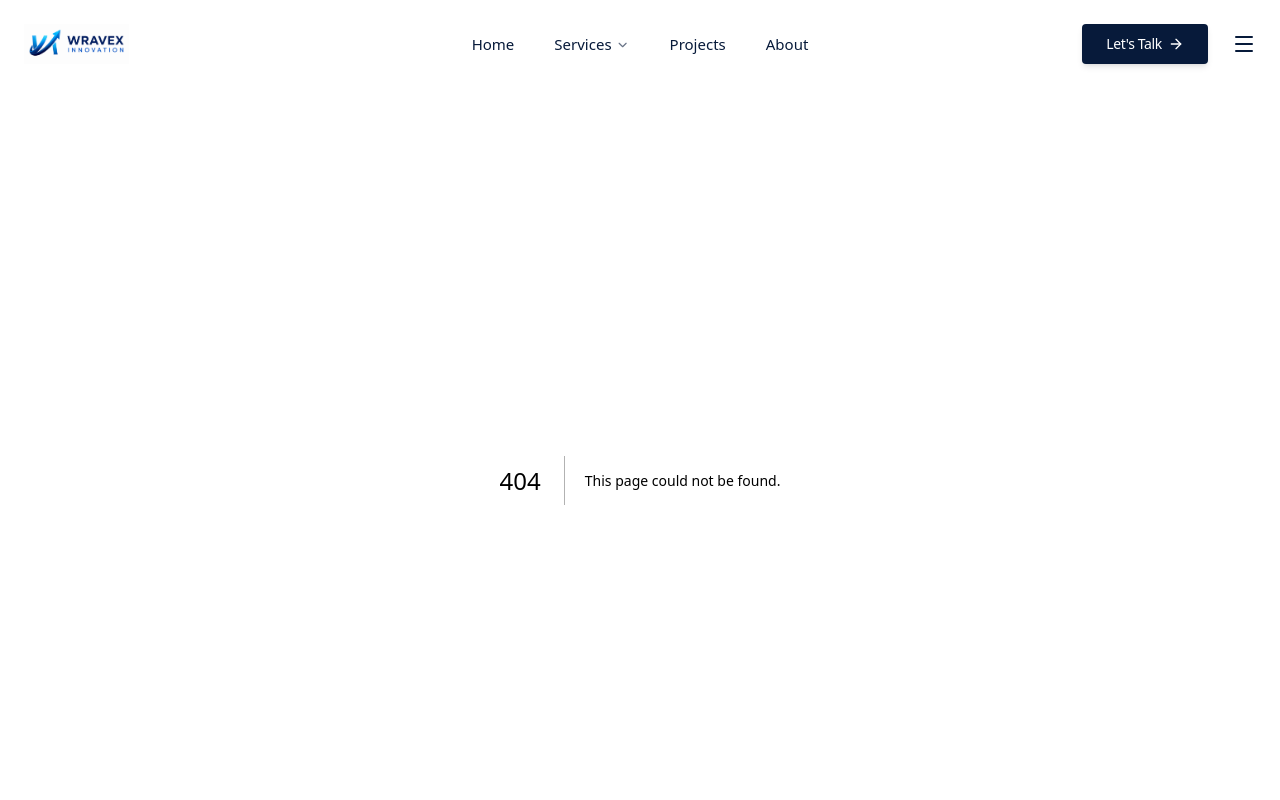
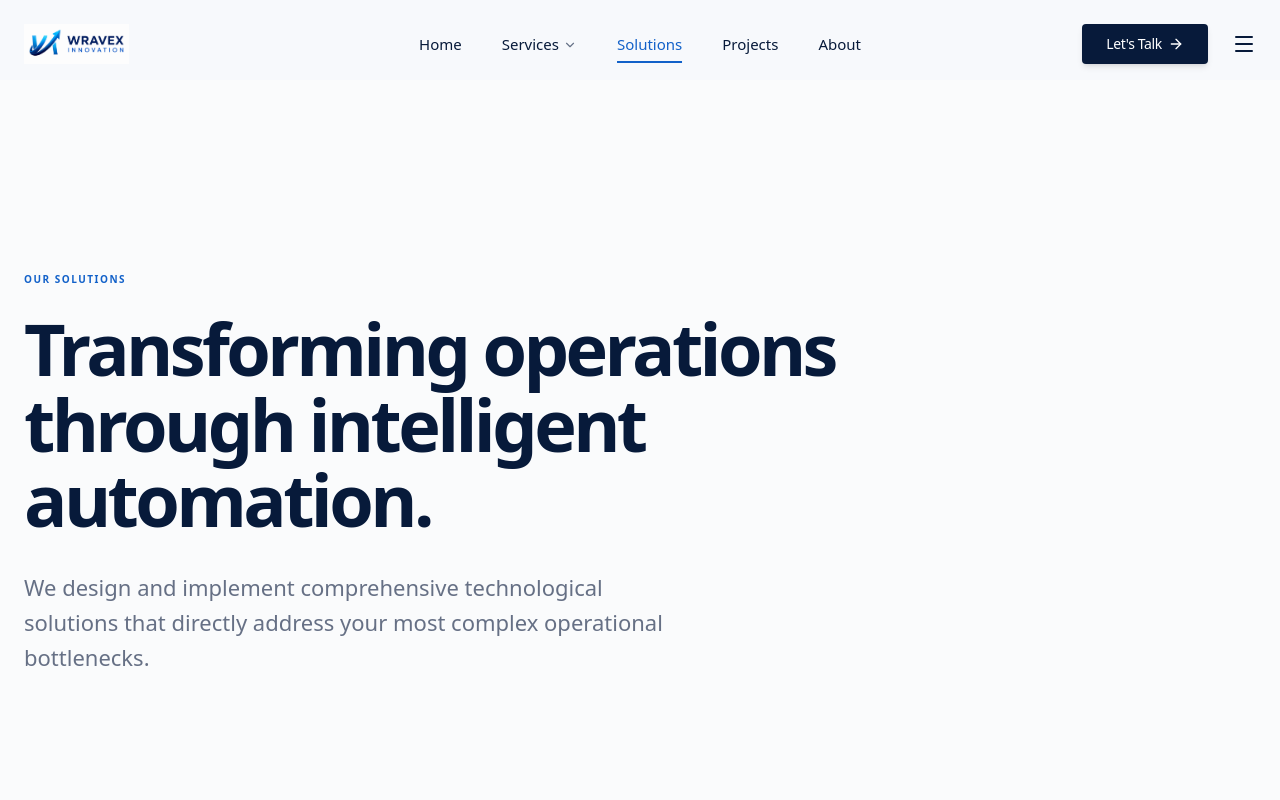
Before and after one commit to sayababbasi/wravex-website, a Next.js app: page /solutions in a window 1280 px wide. Before the commit this address had no page. Shown: the top 800 px of the page. Built offline with nearby package versions, Linux system fonts and the light colour scheme.

Commit message:
feat: build dedicated solutions page

```diff
--- /dev/null
+++ b/app/solutions/SolutionsClient.tsx
@@ -0,0 +1,37 @@
+"use client"
+import * as React from "react"
+import { motion } from "framer-motion"
+import { Solutions as SolutionsSection } from "@/components/sections/Solutions"
+import { CTA } from "@/components/sections/CTA"
+
+export function SolutionsClient() {
+  return (
+    <>
+      <section className="pt-40 pb-24 md:pt-48 md:pb-32 bg-[#FAFBFC] border-b border-gray-100">
+        <div className="container mx-auto px-6 max-w-[1400px]">
+          <motion.div
+            initial={{ opacity: 0, y: 20 }}
+            animate={{ opacity: 1, y: 0 }}
+            transition={{ duration: 0.6 }}
+            className="max-w-4xl"
+          >
+            <div className="text-brand-blue font-bold tracking-[0.15em] text-[10px] uppercase mb-6">
+              OUR SOLUTIONS
+            </div>
+            <h1 className="text-[40px] md:text-[56px] lg:text-[72px] font-bold tracking-tighter text-brand-navy-deep leading-[1.05] mb-8">
+              Transforming operations through intelligent automation.
+            </h1>
+            <p className="text-text-secondary text-[18px] md:text-[22px] font-medium leading-[1.6] max-w-2xl">
+              We design and implement comprehensive technological solutions that directly address your most complex operational bottlenecks.
+            </p>
+          </motion.div>
+        </div>
+      </section>
+
+      {/* Re-use the existing Solutions component which was built for the homepage */}
+      <SolutionsSection />
+
+      <CTA />
+    </>
+  )
+}
--- /dev/null
+++ b/app/solutions/page.tsx
@@ -0,0 +1,11 @@
+import { Metadata } from "next"
+import { SolutionsClient } from "./SolutionsClient"
+
+export const metadata: Metadata = {
+  title: "Solutions",
+  description: "Explore our comprehensive technological solutions designed to solve complex operational bottlenecks."
+}
+
+export default function SolutionsPage() {
+  return <SolutionsClient />
+}
--- a/components/layout/Navbar.tsx
+++ b/components/layout/Navbar.tsx
@@ -12,6 +12,7 @@ import { ChevronDown, ArrowRight } from "lucide-react"
 const navLinks = [
   { name: "Home", href: "/" },
   { name: "Services", href: "/services", hasDropdown: true },
+  { name: "Solutions", href: "/solutions" },
   { name: "Projects", href: "/projects" },
   { name: "About", href: "/about" },
 ]
```
